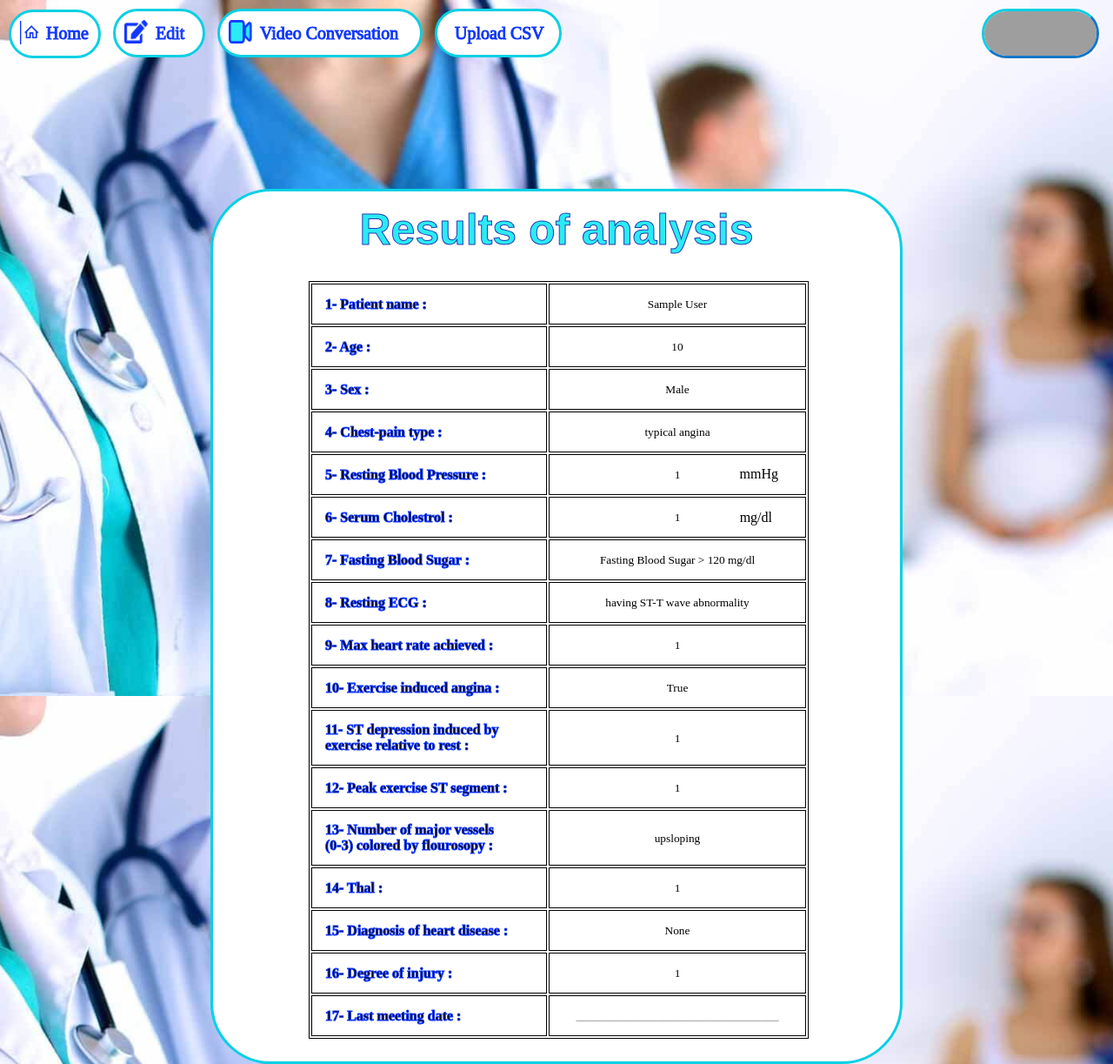
After one commit to MoWafy001/Detection-of-Heart-Diseases, a Flask app: page /doctor/0 in a window 1280 px wide. The commit adds this page. Shown: the whole page at 87% size. Run offline with Flask 2, Linux system fonts and the light colour scheme; the visitor is signed in with stand-in values (Sample User, id 1); tables that the repository leaves empty hold one stand-in row (values such as "Sample post"); lists and menus that the app fills with data are empty; parts of the project's set-up code (start-up, migrations or seed data) failed here and were passed over; grey boxes are pictures that could not be loaded.

Commit message:
add video caht

```diff
--- a/app.py
+++ b/app.py
@@ -1,11 +1,12 @@
+from logging import debug
 import jwt
 from flask_mail import Mail, Message
 import os
 import datetime
 from flask import request, redirect, url_for, render_template, session, abort, jsonify, Response
-from models import db, Patient, app
+from models import Doctor, db, Patient, app
 from prediction import predict_disease, predict_percentage
-
+from flask_socketio import SocketIO, emit, join_room, leave_room
 
 app.secret_key = b'#ZRfeuPY^+f]1P|'
 
@@ -18,8 +19,13 @@ app.config['MAIL_USERNAME'] = sender_mail
 app.config['MAIL_PASSWORD'] = os.getenv('MAIL_PASSWORD')
 app.config['MAIL_USE_TLS'] = False
 app.config['MAIL_USE_SSL'] = True
+app.config['SECRET_KEY'] = '%^qe123ASDasd881_asd!'
+
+socketio = SocketIO(app)
 
 mail = Mail(app)
+
+waiting_list = {}
 
 
 @app.post("/sendForgotEmail")
@@ -149,13 +155,70 @@ def signin():
             Patient.email == email, Patient.password == password).first()
 
         if patient is None:
-            return redirect(url_for('signin', msg="Invalid credentials"))
+            doctor = Doctor.query.filter(
+                Doctor.email == email, Doctor.password == password).first()
 
-        session['patient_id'] = patient.id
-        session['patient_email'] = patient.email
-        session['patient_first_name'] = patient.first_name
+            if doctor is None:
+                return redirect(url_for('signin', msg="Invalid credentials"))
+            else:
+                if 'patient_id' in session.keys():
+                    session.pop('patient_id')
+                session['doctor_id'] = doctor.id
+                session['doctor_email'] = doctor.email
+                session['doctor_first_name'] = doctor.first_name
+
+                return redirect('/doctor/0')
+        else:
+            if 'doctor_id' in session.keys():
+                session.pop('doctor_id')
+            session['patient_id'] = patient.id
+            session['patient_email'] = patient.email
+            session['patient_first_name'] = patient.first_name
 
         return redirect(url_for('analyse'))
+
+
+@app.get('/doctor')
+def red_doc():
+    return redirect("/doctor/0")
+
+
+@app.get('/doctor/<int:index>')
+def doctor(index):
+    if 'doctor_id' not in session.keys() or not session['doctor_id']:
+        return redirect("/signin")
+
+    last = False
+
+    waiting = list(set(waiting_list.values()))
+
+    if len(waiting) == 0 or index+1 > len(waiting):
+        nindex = index - len(waiting)
+        try:
+            patient = Patient.query.filter(
+                Patient.doctor_id == session['doctor_id'])
+            last = nindex == patient.count()-1
+            patient = patient.limit(1).offset(nindex).first()
+            print(patient)
+        except Exception as e:
+            print(str(e))
+            print('error')
+
+    else:
+        last = index == len(waiting) + Patient.query.filter(
+            Patient.doctor_id == session['doctor_id']).count() -1
+        patient = Patient.query.get(waiting[index])
+        print(patient)
+
+    if patient is not None:
+        return render_template('doctorPage.html', patient_first_name=patient.first_name, patient_last_name=patient.last_name,
+                               patient_age=patient.age, patient_cp=Patient.reverse_map_cp(patient.cp), patient_trestbps=patient.trestbps,
+                               patient_chol=patient.chol, patient_fbs="Fasting Blood Sugar > 120 mg/dl" if patient.fbs else "Fasting Blood Sugar <= 120 mg/dl", patient_restecg=Patient.reverse_map_restecg(patient.restecg),
+                               patient_thalach=patient.thalach, patient_exang=patient.exang, patient_oldpeak=patient.oldpeak,
+                               patient_slope=Patient.reverse_map_slope(patient.slope), patient_ca=patient.ca, patient_thal=Patient.reverse_map_thal(patient.thal),
+                               patient_sex="Male" if patient.gender else "Female", patient_id=patient.id, index=index, last=last)
+    else:
+        return "No Cases"
 
 
 @app.route('/analyse', methods=['GET', 'POST'])
@@ -164,7 +227,7 @@ def analyse():
         return redirect("/signin")
 
     if request.method == 'GET':
-        return render_template("Analyse.html")
+        return render_template("Analyse.html", patient_id=session['patient_id'])
 
     # if POST
     print(request.json)
@@ -236,5 +299,38 @@ def analyse():
     })
 
 
+@app.get('/video/<int:patient_id>')
+def video(patient_id):
+    if not (('patient_id' in session.keys() and patient_id == session['patient_id'])
+            or ('doctor_id' in session.keys() and session['doctor_id'])):
+        return redirect('/signin')
+
+    if 'patient_id' in session.keys():
+        return render_template('video.html', patient_id=patient_id)
+    else:
+        return render_template('video.html')
+
+
+@socketio.on('waiting')
+def add_to_waiting(patient_id, socket_id):
+    waiting_list[socket_id] = patient_id
+    print(waiting_list)
+
+
+@socketio.on('disconnect')
+def remove_from_waiting():
+    if request.sid in waiting_list.keys():
+        waiting_list.pop(request.sid)
+    print(waiting_list)
+
+
+@socketio.on('join')
+def handel_join(peer_id):
+    print(request.headers['Referer'])
+    join_room(request.headers['Referer'])
+    emit("user-joined", peer_id, broadcast=True, include_self=False)
+
+
 if __name__ == "__main__":
-    app.run(debug=True, port=os.getenv("PORT", 5000))
+    # app.run(debug=True, port=os.getenv("PORT", 5000))
+    socketio.run(app, debug=True, port=os.getenv("PORT", 5000))
--- /dev/null
+++ b/static/css/doctorPage.css
@@ -0,0 +1,163 @@
+body {
+    padding: 0;
+    margin: 0;
+    background-size: cover;
+    background-repeat: no-repeat;
+    background-position: 50% 0%;
+    background-attachment: fixed;
+}
+form{
+    position: absolute;
+    top: 90%;
+    left: 50%;
+    transform: translate(-50%, -50%);
+    width: 790px;
+    height: 1000px;
+    background-color: #fff;
+    border: 3px solid #09D0E3;
+    border-radius: 70px;
+}
+h2 {
+    -webkit-text-stroke-color: #253CB2;
+    -webkit-text-stroke-width: 1px;
+    font-family: 'Script MT', sans-serif;
+    text-align: center;
+    margin: 15px 0 30px 0;
+    color: #2AEBF4;
+    font-size: 50px;
+}
+table {
+    width: 575px;
+    font-family: 'Times New Roman', sans-serif;
+    color: #000;
+    -webkit-text-stroke-color: #1037FC;
+    -webkit-text-stroke-width: 1px;
+    margin-left: 110px;
+    border: 1px solid #000;
+    text-align: left;
+}
+th {
+    border: 1px solid #000;
+    padding: 13px 40px;
+}
+.s {
+    width: 215px;
+    padding-left: 15px;
+}
+input {
+    text-align: center;
+    width: 260px;
+    -webkit-text-stroke-width: 0px;
+    color: #000;
+    border: transparent;
+    outline: transparent;
+    margin-left: -25px;
+    margin-right: -25px;
+    font-family: 'Times New Roman', sans-serif;
+    font-weight: lighter;
+}
+.l {
+    margin-left: 40px;
+    margin-right: 40px;
+    width: 130px;
+}
+h4 {
+    font-family: 'Times New Roman', sans-serif;
+    font-weight: lighter;
+    color: #000;
+    -webkit-text-stroke-width: 0px;
+    position: absolute;
+    top: 295px;
+    right: 140px;
+}
+#mg {
+    top: 345px;
+    right: 147px;
+}
+img.home {
+    width: 27px;
+    height: 27px;
+    position: absolute;
+}
+#O, #P, #I, #D {
+    text-decoration: none;
+    display: inline-block;
+    padding: 10px;
+    margin-top: 10px;
+    margin-left: 10px;
+    background-color: #fff;
+    font-family: 'Times New Roman', sans-serif;
+    border: 3px solid #09D0E3;
+    border-radius: 3em;
+    width: 80px;
+    height: 30px;
+}
+#I {
+    width: 210px;
+    height: 30px;
+}
+#P {
+    width: 120px;
+    height: 30px;
+}
+#H, #E, #V, #U {
+    color: #1037FC;
+    -webkit-text-stroke-color: #1037FC;
+    -webkit-text-stroke-width: 1px;
+    font-size: 20px;
+
+}
+#H {
+    padding-left: 30px;
+    padding-top: 3px;
+}
+#E {
+    padding-left: 36px;
+    padding-top: 4px;
+}
+#V {
+    padding-left: 36px;
+    padding-top: 4px;
+}
+#U {
+    padding-left: 10px;
+    padding-top: 4px;
+}
+#H:hover, #E:hover, #V:hover, #U:hover {
+    color: #fff;
+    -webkit-text-stroke-color: #fff;
+    -webkit-text-stroke-width: 1px;
+}
+#O:hover, #P:hover, #I:hover, #D:hover {
+    background-color: #09D0E3;
+    border: 3px solid #1037FC;
+}
+.Logo {
+    position: absolute;
+    width: 129px;
+    height: 51px;
+    margin: 10px;
+    border: 3px solid #09D0E3;
+    border-bottom-color: #1477C8;
+    border-right-color: #1477C8;
+    border-radius: 3em;
+    right: 6px;
+}
+#Sss {
+    width: 80px;
+    height: 80px;
+    position: absolute;
+    bottom: -29em;
+    margin-bottom: 50px;
+    margin-right: 30px;
+    right: 10px;
+}
+#Ss {
+    width: 80px;
+    height: 80px;
+    position: absolute;
+    bottom: -29em;
+    margin-bottom: 50px;
+    margin-left: 30px;
+    left: 10px;
+}
--- a/templates/Analyse.html
+++ b/templates/Analyse.html
@@ -218,7 +218,7 @@
         <span style="display: block;">status: <span id="status"></span></span>
         <span id="degree-field" style="display: block;">degree: <span id="degree" style="color: red;"></span></span>
       </div>
-      <span id="videobutton" style="padding: 10px 20px;display: block; text-align: center; color: #09D0E3; background: #fff; margin: 1em 0.5em; cursor: pointer;">start a videocall</span>
+      <span onclick="document.location = '/video/'+{{patient_id}};" id="videobutton" style="padding: 10px 20px;display: block; text-align: center; color: #09D0E3; background: #fff; margin: 1em 0.5em; cursor: pointer;">start a videocall</span>
       <span onclick="document.getElementById('popup').style.display = 'none';" style="padding: 10px 20px;display: block; text-align: center; border: 1px solid #000; margin: 1em 0.5em; cursor: pointer;">close</span>
     </div>
   </div>
--- /dev/null
+++ b/templates/doctorPage.html
@@ -0,0 +1,149 @@
+<!DOCTYPE html>
+<html lang="en">
+
+<head>
+    <meta charset="UTF-8">
+    <meta http-equiv="X-UA-Compatible" content="IE=edge">
+    <meta name="viewport" content="width=device-width, initial-scale=1.0">
+    <title>DHD</title>
+    <link rel="stylesheet" href="/static/css/doctorPage.css">
+</head>
+
+<body style="background-image: url('/static/img/background.jpg');">
+
+    <a href="#" id="O"><img class="home" src="/static/img/icon.png">
+        <div id="H">Home</div>
+    </a>
+    <a href="#" id="D"><img class="home" src="/static/img/edit.png">
+        <div id="E">Edit</div>
+    </a>
+    <a href="/video/{{patient_id}}" id="I"><img class="home" src="/static/img/video.png">
+        <div id="V">Video Conversation</div>
+    </a>
+    <a href="#" id="P">
+        <div id="U">Upload CSV</div>
+    </a>
+    <img src="/static/img/Logo.png" class="Logo">
+
+    <form class="container">
+        <h2>Results of analysis</h2>
+
+        <table>
+            <tbody>
+                <tr>
+                    <th class="s">1- Patient name :</th>
+                    <th>
+                        <input type="text" placeholder="___________________________________"
+                            value="{{patient_first_name + ' ' + patient_last_name}}">
+                    </th>
+                </tr>
+                <tr>
+                    <th class="s">2- Age :</th>
+                    <th>
+                        <input value="{{patient_age}}" type="text" class="l" placeholder="___________________________________">
+                    </th>
+                </tr>
+                <tr>
+                    <th class="s">3- Sex :</th>
+                    <th>
+                        <input value="{{patient_sex}}" type="text" class="l" placeholder="___________________________________">
+                    </th>
+                </tr>
+                <tr>
+                    <th class="s">4- Chest-pain type :</th>
+                    <th>
+                        <input value="{{patient_cp}}" type="text" placeholder="___________________________________">
+                    </th>
+                </tr>
+                <tr>
+                    <th class="s">5- Resting Blood Pressure :</th>
+                    <th>
+                        <input value="{{patient_trestbps}}" type="text" class="l" placeholder="___________________________________">
+                        <h4>mmHg</h4>
+                    </th>
+                </tr>
+                <tr>
+                    <th class="s">6- Serum Cholestrol :</th>
+                    <th>
+                        <input value="{{patient_chol}}" type="text" class="l" placeholder="___________________________________">
+                        <h4 id="mg">mg/dl</h4>
+                    </th>
+                </tr>
+                <tr>
+                    <th class="s">7- Fasting Blood Sugar :</th>
+                    <th>
+                        <input value="{{patient_fbs}}" type="text" placeholder="___________________________________">
+                    </th>
+                </tr>
+                <tr>
+                    <th class="s">8- Resting ECG :</th>
+                    <th>
+                        <input value="{{patient_restecg}}" type="text" placeholder="___________________________________">
+                    </th>
+                </tr>
+                <tr>
+                    <th class="s">9- Max heart rate achieved :</th>
+                    <th>
+                        <input value="{{patient_thalach}}" type="text" class="l" placeholder="___________________________________">
+                    </th>
+                </tr>
+                <tr>
+                    <th class="s">10- Exercise induced angina :</th>
+                    <th>
+                        <input value="{{patient_exang}}" type="text" class="l" placeholder="___________________________________">
+                    </th>
+                </tr>
+                <tr>
+                    <th class="s">11- ST depression induced by exercise relative to rest :</th>
+                    <th>
+                        <input value="{{patient_oldpeak}}" type="text" class="l" placeholder="___________________________________">
+                    </th>
+                </tr>
+                <tr>
+                    <th class="s">12- Peak exercise ST segment :</th>
+                    <th>
+                        <input value="{{patient_thalach}}" type="text" class="l" placeholder="___________________________________">
+                    </th>
+                </tr>
+                <tr>
+                    <th class="s">13- Number of major vessels (0-3) colored by flourosopy : </th>
+                    <th>
+                        <input value="{{patient_slope}}" type="text" class="l" placeholder="___________________________________">
+                    </th>
+                </tr>
+                <tr>
+                    <th class="s">14- Thal :</th>
+                    <th>
+                        <input value="{{patient_ca}}" type="text" placeholder="___________________________________">
+                    </th>
+                </tr>
+                <tr>
+                    <th class="s">15- Diagnosis of heart disease :</th>
+                    <th>
+                        <input value="{{patient_thal}}" type="text" class="1" placeholder="___________________________________">
+                    </th>
+                </tr>
+                <tr>
+                    <th class="s">16- Degree of injury :</th>
+                    <th>
+                        <input value="{{patient_thalach}}" type="text" class="1" placeholder="___________________________________">
+                    </th>
+                </tr>
+                <tr>
+                    <th class="s">17- Last meeting date :</th>
+                    <th>
+                        <input value="" type="text" placeholder="___________________________________">
+                    </th>
+                </tr>
+            </tbody>
+        </table>
+    </form>
+    {%if not last%}
+    <a class="imag" href="/doctor/{{index+1}}"><img id="Sss" src="/static/img/next.png"></a>
+    {% endif %}
+    {% if index-1 >= 0%}
+    <a class="imag" href="/doctor/{{index-1}}"><img id="Ss" src="/static/img/next1.png"></a>
+    {% endif %}
+</body>
+
+</html>
```
Also changed, not shown: models.py (+33 -7 lines), static/css/Vedio.css (added, +103 -0 lines), templates/video.html (added, +96 -0 lines), static/img/edit.png (added), static/img/icon.png (added), static/img/microphone.png (added), static/img/next.png (added), static/img/next1.png (added), static/img/phone.png (added), static/img/share.png (added), static/img/vi.png (added), static/img/video.png (added).
